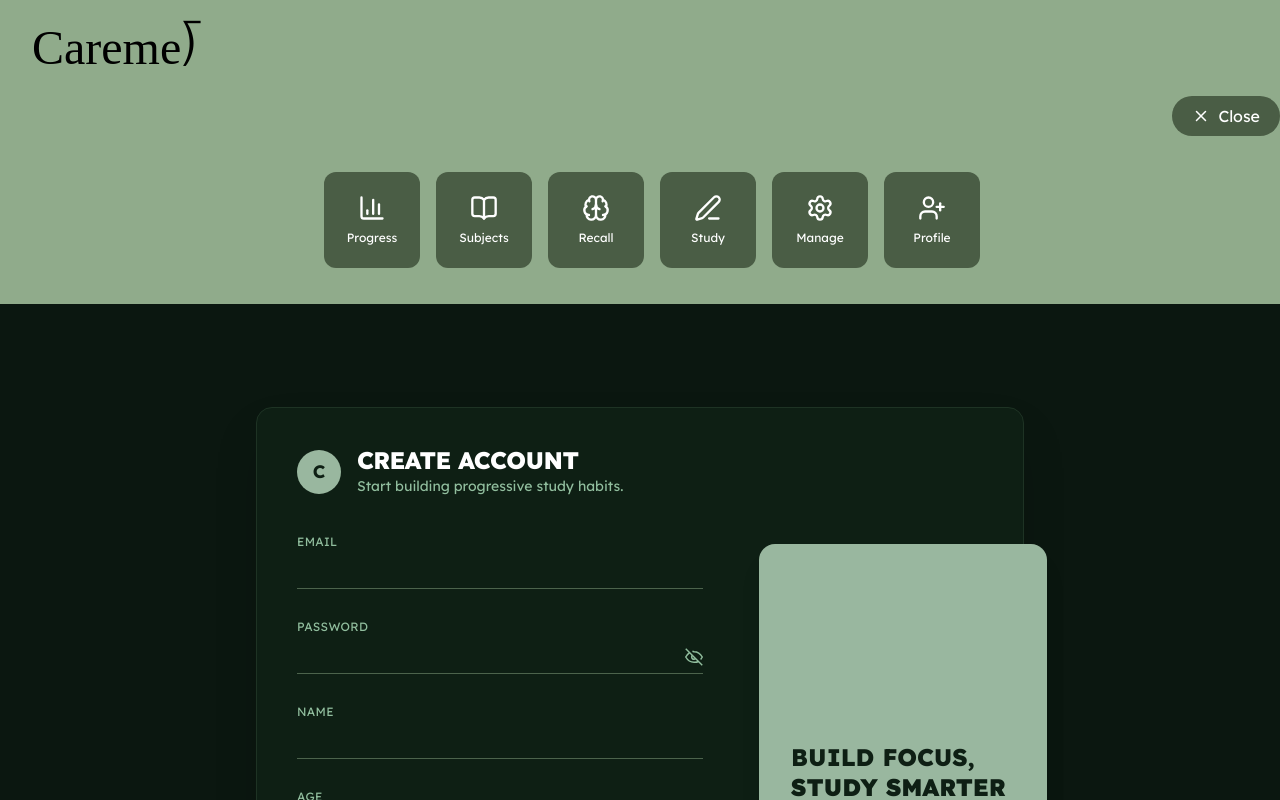
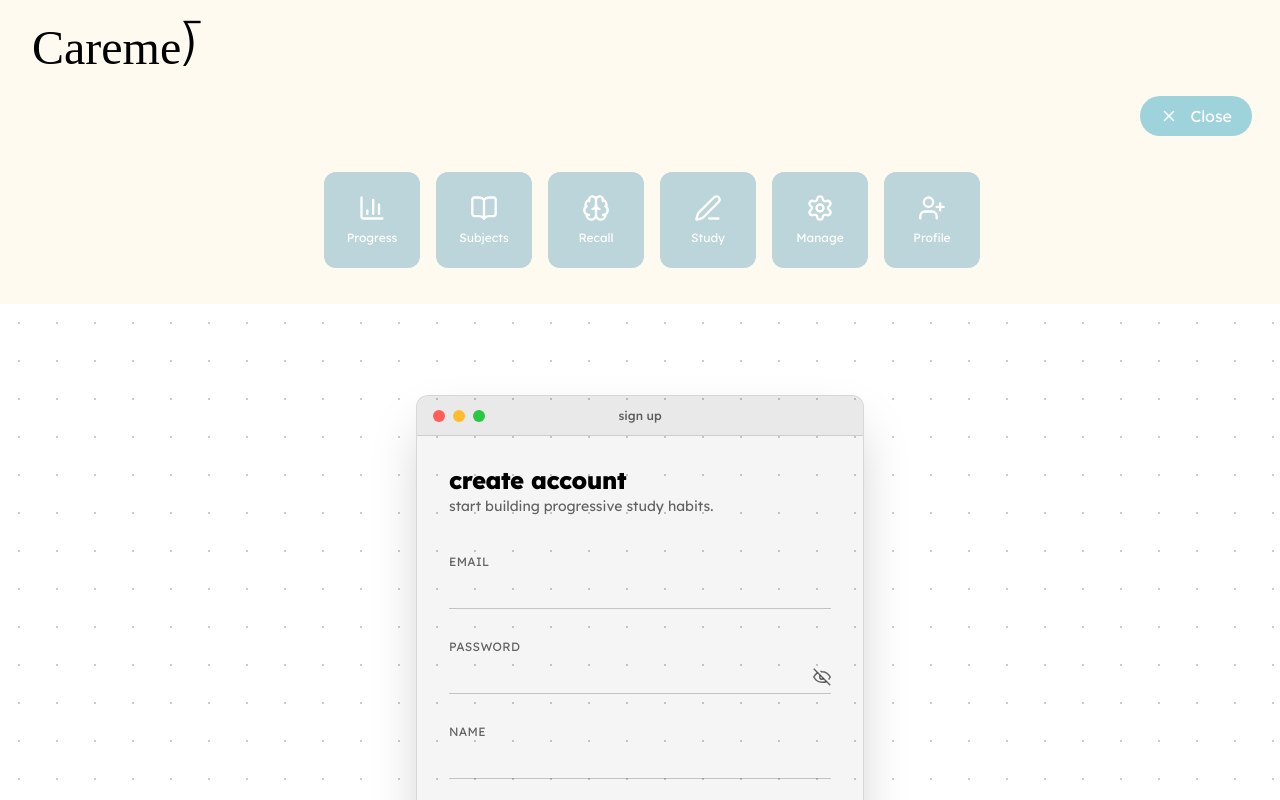
Before and after one commit to shabdisatyal/ADHD-COACH, a React (Vite) app in the folder ADHD_COACH/: page /signup in a window 1280 px wide. Both pictures are taken after a click on the button 1247 px from the left and 113 px from the top of the page. Shown: the top 800 px of the page. Built offline with nearby package versions, Linux system fonts and the light colour scheme; no server answers; a web font is replaced by a local one.

Commit message:
palette fixed

```diff
--- a/ADHD_COACH/frontend/components/NavButtons.jsx
+++ b/ADHD_COACH/frontend/components/NavButtons.jsx
@@ -18,7 +18,7 @@ export function NavButtons() {
     <div className="w-full flex flex-col items-end pl-6">
       <button
         onClick={() => setOpen(!open)}
-        className="flex items-center gap-2 bg-[#4A5D45] text-white px-5 py-2 rounded-full hover:bg-[#5A7863] transition-colors cursor-pointer mt-6 mb-3"
+        className="flex items-center gap-3 bg-[#9ED3DC] text-white px-5 py-2 rounded-full hover:bg-[#BBD5DA] transition-colors cursor-pointer mt-6 mr-7 mb-3"
       >
         {open ? <X size={18} /> : <Menu size={18} />}
         <span>{open ? 'Close' : ''}</span>
@@ -29,10 +29,10 @@ export function NavButtons() {
           open ? 'max-h-96 opacity-100' : 'max-h-0 opacity-0'
         }`}
       >
-        <div className="bg-[#90AB8B] py-6 px-4 flex flex-wrap gap-4 justify-center">
+        <div className="bg-none py-6 px-4 flex flex-wrap gap-4 justify-center">
           {NAV_ITEMS.map(({ to, label, icon: Icon }) => (
             <Link key={to} to={to} onClick={() => setOpen(false)}>
-              <div className="flex flex-col items-center justify-center gap-2 bg-[#4A5D45] hover:bg-[#5A7863] text-white w-24 h-24 rounded-xl cursor-pointer transition-colors">
+              <div className="flex flex-col items-center justify-center gap-2 bg-[#BBD5DA] hover:bg-[#DFF1F1] text-white hover:text-[#9ED3DC] w-24 h-24 rounded-xl cursor-pointer transition-colors">
                 <Icon size={28} />
                 <span className="text-xs">{label}</span>
               </div>
--- a/ADHD_COACH/frontend/components/pages/profile.jsx
+++ b/ADHD_COACH/frontend/components/pages/profile.jsx
@@ -1,3 +1,6 @@
+import { useEffect, useState } from "react";
+import { supabase } from "../../../supabaseclient";
+
 const theme = {
   "--bg": "#EBF4DD",
   "--sage": "#90AB8B",
@@ -5,39 +8,175 @@ const theme = {
   "--ink": "#3B4953",
 };
 
+function formatDate(iso) {
+  if (!iso) return "";
+  return new Date(iso).toLocaleDateString("en-US", {
+    month: "long",
+    day: "numeric",
+    year: "numeric",
+  });
+}
 
-export default function Profile() {
+function initialsFrom(name, email) {
+  const base = name || email || "?";
+  return base.trim().charAt(0).toUpperCase();
+}
 
-   <div className="Profile">
+export function Profile() {
+  const [user, setUser] = useState(null);
+  const [newPassword, setNewPassword] = useState("");
+  const [newEmail, setNewEmail] = useState("");
+  const [statusMsg, setStatusMsg] = useState("");
+  const [errorMsg, setErrorMsg] = useState("");
+  const [saving, setSaving] = useState(false);
 
-        <div className="ProfilePicture">
+  useEffect(() => {
+    supabase.auth.getUser().then(({ data, error }) => {
+      if (!error) {
+        setUser(data.user);
+        setNewEmail(data.user?.email || "");
+      }
+    });
+  }, []);
 
+  const name = user?.user_metadata?.first_name || "";
+  const email = user?.email || "";
+  const memberSince = formatDate(user?.created_at);
 
+  const handlePasswordUpdate = async (e) => {
+    e.preventDefault();
+    setErrorMsg("");
+    setStatusMsg("");
+    if (!newPassword) {
+      setErrorMsg("Enter a new password first.");
+      return;
+    }
+    setSaving(true);
+    const { error } = await supabase.auth.updateUser({ password: newPassword });
+    setSaving(false);
+    if (error) {
+      setErrorMsg(error.message);
+      return;
+    }
+    setStatusMsg("Password updated.");
+    setNewPassword("");
+  };
+
+  const handleEmailUpdate = async (e) => {
+    e.preventDefault();
+    setErrorMsg("");
+    setStatusMsg("");
+    if (!newEmail) {
+      setErrorMsg("Enter an email first.");
+      return;
+    }
+    setSaving(true);
+    const { error } = await supabase.auth.updateUser({ email: newEmail });
+    setSaving(false);
+    if (error) {
+      setErrorMsg(error.message);
+      return;
+    }
+    setStatusMsg("Check your inbox to confirm the new email.");
+  };
+
+  const handleSignOut = async () => {
+    await supabase.auth.signOut();
+    window.location.href = "/signin";
+  };
+
+  const inputClass =
+    "w-full bg-transparent text-[var(--ink)] text-sm py-2 border-b border-[var(--sage)]/40 outline-none focus:border-[var(--forest)] transition-colors";
+  const labelClass = "text-[var(--forest)]/70 text-xs uppercase tracking-wide";
+
+  return (
+    <div style={theme} className="min-h-screen w-full bg-[var(--bg)] px-6 py-12">
+      <div className="max-w-4xl mx-auto grid grid-cols-1 md:grid-cols-[280px_1fr] gap-8">
+        {/* left: avatar + details card */}
+        <div className="flex flex-col items-center md:items-start gap-4">
+          <div className="w-28 h-28 rounded-full bg-[var(--forest)] flex items-center justify-center text-4xl font-bold text-[var(--bg)] overflow-hidden">
+            {user?.user_metadata?.avatar_url ? (
+              <img
+                src={user.user_metadata.avatar_url}
+                alt="Profile"
+                className="w-full h-full object-cover"
+              />
+            ) : (
+              initialsFrom(name, email)
+            )}
+          </div>
+
+          <div className="w-full bg-white rounded-xl border border-[var(--sage)]/30 shadow-sm p-5 text-center md:text-left">
+            <p className="text-lg font-bold text-[var(--forest)]">
+              {name || "Your name"}
+            </p>
+            <p className="text-sm text-[var(--ink)]/70 mt-1 break-all">{email}</p>
+            <p className="text-xs text-[var(--sage)] mt-4 uppercase tracking-wide">
+              Member since
+            </p>
+            <p className="text-sm text-[var(--ink)]">{memberSince || "—"}</p>
+          </div>
         </div>
 
+        {/* right: account settings */}
+        <div className="bg-white rounded-xl border border-[var(--sage)]/30 shadow-sm p-6 flex flex-col gap-8">
+          <h2 className="text-xl font-bold text-[var(--forest)]">Account settings</h2>
 
+          <form onSubmit={handleEmailUpdate} className="flex flex-col gap-2">
+            <label className={labelClass}>Email</label>
+            <input
+              type="email"
+              value={newEmail}
+              onChange={(e) => setNewEmail(e.target.value)}
+              autoComplete="username"
+              className={inputClass}
+            />
+            <button
+              type="submit"
+              disabled={saving}
+              className="self-start mt-2 text-sm font-semibold text-[var(--forest)] hover:underline disabled:opacity-60"
+            >
+              Update email
+            </button>
+          </form>
 
+          <form onSubmit={handlePasswordUpdate} className="flex flex-col gap-2">
+            <label className={labelClass}>New password</label>
+            <input
+              type="password"
+              value={newPassword}
+              onChange={(e) => setNewPassword(e.target.value)}
+              autoComplete="new-password"
+              className={inputClass}
+            />
+            <button
+              type="submit"
+              disabled={saving}
+              className="self-start mt-2 text-sm font-semibold text-[var(--forest)] hover:underline disabled:opacity-60"
+            >
+              Update password
+            </button>
+          </form>
 
+          {(statusMsg || errorMsg) && (
+            <p
+              className={`text-sm ${
+                errorMsg ? "text-red-500" : "text-[var(--forest)]"
+              }`}
+            >
+              {errorMsg || statusMsg}
+            </p>
+          )}
 
-
-
-
-
-
-        <div className="ProfileDetails">
-            <form action="POST" className="UserDetails">
-                <input type="text" className="" />
-                <input type="password" className="" />
-                <input type="" className="" />
-            </form>
-
-        <div className="ProfileSettings"></div>
+          <button
+            type="button"
+            onClick={handleSignOut}
+            className="self-start mt-4 rounded-full px-6 py-2 text-sm font-bold text-white bg-[var(--ink)] hover:opacity-90 transition-opacity"
+          >
+            Sign out
+          </button>
         </div>
-
-
-
-
-
-
+      </div>
     </div>
+  );
 }
--- a/ADHD_COACH/frontend/components/pages/signin.jsx
+++ b/ADHD_COACH/frontend/components/pages/signin.jsx
@@ -1,19 +1,21 @@
 import React, { useState } from "react";
 import { supabase } from "../../../supabaseclient";
 
-//to add custom color changer
+// placeholder palette — black/white/gray only. swap these once you've
+// picked real colors; everything below reads from these tokens.
 const theme = {
-  "--bg": "#0B1710",
-  "--panel": "#0E1F14",
-  "--panel-border": "#1E3324",
-  "--border": "#4c634c",
-  "--muted": "#91be9e",
-  "--text": "#FFFFFF",
-  "--accent": "#99b79f",
-  "--ink": "#0E1F14",
-  "--pink": "#F6A8CB",
-  "--pink-hover": "#F393BE",
-  "--error": "#F87171",
+  "--bg": "#fdfdfd",
+  "--panel": "#FFFFFF",
+  "--panel-border": "#E0E0E0",
+  "--titlebar": "#EDEDED",
+  "--border": "#D4D4D4",
+  "--muted": "#8A8A8A",
+  "--text": "#111111",
+  "--accent": "#111111",
+  "--ink": "#FFFFFF",
+  "--button": "#111111",
+  "--button-hover": "#2A2A2A",
+  "--error": "#111111",
 };
 
 export const Signin = () => {
@@ -74,22 +76,37 @@ export const Signin = () => {
 
   return (
     <div
-      style={theme}
       className="min-h-screen w-full flex items-center justify-center bg-[var(--bg)] px-4 py-10"
+      style={{
+        ...theme,
+        backgroundImage:
+          "radial-gradient(circle, var(--border) 1px, transparent 1px)",
+        backgroundSize: "38px 38px",
+      }}
     >
-      <div className="relative w-full max-w-3xl bg-[var(--panel)] border border-[var(--panel-border)] rounded-2xl shadow-2xl flex flex-col md:flex-row overflow-visible">
-        {/* left: form */}
-        <div className="flex-1 p-10 md:pr-16">
-          <div className="flex items-center gap-4 mb-8">
+      {/* mac-style window */}
+      <div className="w-full max-w-md bg-[var(--panel)] border border-[var(--panel-border)] rounded-xl shadow-2xl overflow-hidden">
+        {/* title bar */}
+        <div className="relative flex items-center h-10 px-4 bg-[var(--titlebar)] border-b border-[var(--panel-border)]">
+          <div className="flex items-center gap-2">
+            <span className="w-3 h-3 rounded-full bg-[#FF5F57]" />
+            <span className="w-3 h-3 rounded-full bg-[#FFBD2E]" />
+            <span className="w-3 h-3 rounded-full bg-[#28C840]" />
+          </div>
+          <p className="absolute left-1/2 -translate-x-1/2 text-xs font-medium text-[var(--muted)]">
+            sign in
+          </p>
+        </div>
 
-            <div>
-              <h1 className="text-[var(--text)] text-2xl font-extrabold tracking-tight leading-none">
-
-              </h1>
-              <p className="text-[var(--muted)] text-sm mt-1">
-                Hey! Pick up right where you left off.
-              </p>
-            </div>
+        {/* window content */}
+        <div className="p-8">
+          <div className="mb-8">
+            <h1 className="text-[var(--text)] text-2xl font-extrabold tracking-tight leading-none">
+              welcome back
+            </h1>
+            <p className="text-[var(--muted)] text-sm mt-1">
+              pick up right where you left off.
+            </p>
           </div>
 
           <form onSubmit={handleSubmit} className="flex flex-col gap-6">
@@ -119,7 +136,7 @@ export const Signin = () => {
                 type="button"
                 onClick={() => setShowPassword((s) => !s)}
                 aria-label={showPassword ? "Hide password" : "Show password"}
-                className="absolute right-0 bottom-2 text-[var(--muted)] hover:text-[var(--accent)] transition-colors"
+                className="absolute right-0 bottom-2 text-[var(--muted)] hover:text-[var(--text)] transition-colors"
               >
                 {showPassword ? (
                   <svg width="18" height="18" viewBox="0 0 24 24" fill="none" stroke="currentColor" strokeWidth="2">
@@ -142,19 +159,21 @@ export const Signin = () => {
                 onChange={(e) => setRemember(e.target.checked)}
                 className="w-4 h-4 rounded border-[var(--border)] accent-[var(--accent)]"
               />
-              Remember you?
+              remember me
             </label>
 
             {errorMsg && (
-              <p className="text-sm text-[var(--error)] -mt-2">{errorMsg}</p>
+              <p className="text-sm text-[var(--error)] font-medium -mt-2">
+                {errorMsg}
+              </p>
             )}
 
             <button
               type="submit"
               disabled={loading}
-              className="w-full rounded-full py-3 font-bold text-[var(--ink)] bg-[var(--pink)] hover:bg-[var(--pink-hover)] transition-colors disabled:opacity-60"
+              className="w-full rounded-md py-3 font-bold text-[var(--ink)] bg-[var(--button)] hover:bg-[var(--button-hover)] transition-colors disabled:opacity-60"
             >
-              {loading ? "Logging in..." : "LOGIN"}
+              {loading ? "logging in..." : "login"}
             </button>
           </form>
 
@@ -162,25 +181,14 @@ export const Signin = () => {
             <button
               type="button"
               onClick={handleUpdate}
-              className="text-[var(--muted)] underline bg-transparent border-none cursor-pointer hover:text-[var(--accent)] transition-colors"
+              className="text-[var(--muted)] underline bg-transparent border-none cursor-pointer hover:text-[var(--text)] transition-colors"
             >
-              Forgot Password?
+              forgot password?
             </button>
             <a href="/signup" className="text-[var(--muted)]">
-              New here?{" "}
-              <span className="text-[var(--accent)] font-semibold">Create account</span>
+              new here?{" "}
+              <span className="text-[var(--text)] font-semibold">create account</span>
             </a>
-          </div>
-        </div>
-
-        {/* right: decorative panel */}
-        <div className="hidden md:block relative w-64 shrink-0">
-          <div className="absolute -right-6 top-1/2 -translate-y-1/2 w-72 h-80 rounded-2xl bg-[var(--accent)] p-8 flex flex-col justify-end shadow-xl">
-            <p className="text-[var(--ink)] text-2xl font-extrabold leading-tight relative mt-40">
-              STAY ON TRACK,
-              <br />
-              <span className="font-black">KEEP MOVING</span> ✦
-            </p>
           </div>
         </div>
       </div>
--- a/ADHD_COACH/frontend/components/pages/signup.jsx
+++ b/ADHD_COACH/frontend/components/pages/signup.jsx
@@ -1,25 +1,25 @@
 import React, { useState } from "react";
 import { supabase } from "../../../supabaseclient";
-import { Signin } from "./signin";
 
-//to add custom color changer
+// simple, functional names — bg/panel describe where the color goes,
+// not what the color looks like, so swapping values later stays easy
 const theme = {
-  "--bg": "#0B1710",
-  "--panel": "#0E1F14",
-  "--panel-border": "#1E3324",
-  "--border": "#4c634c",
-  "--muted": "#91be9e",
-  "--text": "#FFFFFF",
-  "--accent": "#99b79f",
-  "--ink": "#0E1F14",
-  "--pink": "#F6A8CB",
-  "--pink-hover": "#F393BE",
-  "--error": "#F87171",
+  "--bg": "#FFFFFF",
+  "--panel": "rgba(0,0,0,0.04)",       // faint dark glass, sits on white
+  "--panelBorder": "rgba(0,0,0,0.12)",
+  "--titlebar": "rgba(0,0,0,0.05)",
+  "--border": "rgba(0,0,0,0.2)",
+  "--text": "#000000",
+  "--ink": "#FFFFFF",                  // text on the button
+  "--button": "#000000",
+  "--buttonHover": "#333333",
+  "--error": "#000000",
 };
 
 export const Signup = () => {
   const [form, setForm] = useState({ email: "", password: "", name: "", age: "" });
   const [errorMsg, setErrorMsg] = useState("");
+  const [statusMsg, setStatusMsg] = useState("");
   const [loading, setLoading] = useState(false);
   const [showPassword, setShowPassword] = useState(false);
 
@@ -30,6 +30,7 @@ export const Signup = () => {
   const handleSubmit = async (e) => {
     e.preventDefault();
     setErrorMsg("");
+    setStatusMsg("");
     setLoading(true);
 
     const { data, error } = await supabase.auth.signUp({
@@ -50,12 +51,13 @@ export const Signup = () => {
       return;
     }
 
-    console.log(data);
+    setStatusMsg("Check your email for a verification link to finish setting up your account.");
   };
 
   const handleUpdate = async (e) => {
     e.preventDefault();
     setErrorMsg("");
+    setStatusMsg("");
 
     if (!form.email) {
       setErrorMsg("Enter your email above first, then click 'Forgot Password?'");
@@ -71,33 +73,46 @@ export const Signup = () => {
       return;
     }
 
-    console.log("Password reset email sent:", data);
+    setStatusMsg("Password reset email sent — check your inbox.");
   };
 
   const inputClass =
-    "w-full bg-transparent text-[var(--text)] text-sm py-2 border-b border-[var(--border)] outline-none focus:border-[var(--accent)] transition-colors";
-  const labelClass = "text-[var(--muted)] text-xs uppercase tracking-wide";
+    "w-full bg-transparent text-[var(--text)] text-sm py-2 border-b border-[var(--border)] outline-none focus:border-[var(--button)] transition-colors";
+  const labelClass = "text-[var(--text)]/60 text-xs uppercase tracking-wide";
 
   return (
     <div
-      style={theme}
       className="min-h-screen w-full flex items-center justify-center bg-[var(--bg)] px-4 py-10"
+      style={{
+        ...theme,
+        backgroundImage:
+          "radial-gradient(circle, var(--border) 1px, transparent 1px)",
+        backgroundSize: "38px 38px",
+      }}
     >
-      <div className="relative w-full max-w-3xl bg-[var(--panel)] border border-[var(--panel-border)] rounded-2xl shadow-2xl flex flex-col md:flex-row overflow-visible">
-        {/* left: form */}
-        <div className="flex-1 p-10 md:pr-16">
-          <div className="flex items-center gap-4 mb-8">
-            <div className="w-11 h-11 rounded-full bg-[var(--accent)] flex items-center justify-center text-[var(--ink)] text-lg font-bold shrink-0">
-              C
-            </div>
-            <div>
-              <h1 className="text-[var(--text)] text-2xl font-extrabold tracking-tight leading-none">
-                CREATE ACCOUNT
-              </h1>
-              <p className="text-[var(--muted)] text-sm mt-1">
-                Start building progressive study habits.
-              </p>
-            </div>
+      {/* mac-style window */}
+      <div className="w-full max-w-md bg-[var(--panel)] border border-[var(--panelBorder)] rounded-xl shadow-2xl overflow-hidden">
+        {/* title bar */}
+        <div className="relative flex items-center h-10 px-4 bg-[var(--titlebar)] border-b border-[var(--panelBorder)]">
+          <div className="flex items-center gap-2">
+            <span className="w-3 h-3 rounded-full bg-[#FF5F57]" />
+            <span className="w-3 h-3 rounded-full bg-[#FFBD2E]" />
+            <span className="w-3 h-3 rounded-full bg-[#28C840]" />
+          </div>
+          <p className="absolute left-1/2 -translate-x-1/2 text-xs font-medium text-[var(--text)]/60">
+            sign up
+          </p>
+        </div>
+
+        {/* window content */}
+        <div className="p-8">
+          <div className="mb-8">
+            <h1 className="text-[var(--text)] text-2xl font-extrabold tracking-tight leading-none">
+              create account
+            </h1>
+            <p className="text-[var(--text)]/60 text-sm mt-1">
+              start building progressive study habits.
+            </p>
           </div>
 
           <form onSubmit={handleSubmit} className="flex flex-col gap-6">
@@ -127,7 +142,7 @@ export const Signup = () => {
                 type="button"
                 onClick={() => setShowPassword((s) => !s)}
                 aria-label={showPassword ? "Hide password" : "Show password"}
-                className="absolute right-0 bottom-2 text-[var(--muted)] hover:text-[var(--accent)] transition-colors"
+                className="absolute right-0 bottom-2 text-[var(--text)]/60 hover:text-[var(--button)] transition-colors"
               >
                 {showPassword ? (
                   <svg width="18" height="18" viewBox="0 0 24 24" fill="none" stroke="currentColor" strokeWidth="2">
@@ -169,12 +184,16 @@ export const Signup = () => {
               <p className="text-sm text-[var(--error)] -mt-2">{errorMsg}</p>
             )}
 
+            {statusMsg && (
+              <p className="text-sm text-[var(--button)] -mt-2">{statusMsg}</p>
+            )}
+
             <button
               type="submit"
               disabled={loading}
-              className="w-full rounded-full py-3 font-bold text-[var(--ink)] bg-[var(--pink)] hover:bg-[var(--pink-hover)] transition-colors disabled:opacity-60"
+              className="w-full rounded-full py-3 font-bold text-[var(--ink)] bg-[var(--button)] hover:bg-[var(--buttonHover)] transition-colors disabled:opacity-60"
             >
-              {loading ? "Signing up..." : "SIGN UP"}
+              {loading ? "signing up..." : "sign up"}
             </button>
           </form>
 
@@ -182,25 +201,14 @@ export const Signup = () => {
             <button
               type="button"
               onClick={handleUpdate}
-              className="text-[var(--muted)] underline bg-transparent border-none cursor-pointer hover:text-[var(--accent)] transition-colors"
+              className="text-[var(--text)]/60 underline bg-transparent border-none cursor-pointer hover:text-[var(--button)] transition-colors"
             >
-              Forgot Password?
+              forgot password?
             </button>
-            <a href="/signin" className="text-[var(--muted)]">
-              Have an account?{" "}
-              <span className="text-[var(--accent)] font-semibold">Log in</span>
+            <a href="/signin" className="text-[var(--text)]/60">
+              have an account?{" "}
+              <span className="text-[var(--button)] font-semibold">log in</span>
             </a>
-          </div>
-        </div>
-
-        {/* right: decorative panel */}
-        <div className="hidden md:block relative w-64 shrink-0">
-          <div className="absolute -right-6 top-1/2 -translate-y-1/2 w-72 h-80 rounded-2xl bg-[var(--accent)] p-8 flex flex-col justify-end shadow-xl">
-            <p className="text-[var(--ink)] text-2xl font-extrabold leading-tight relative mt-40">
-              BUILD FOCUS,
-              <br />
-              <span className="font-black">STUDY SMARTER</span> ✦
-            </p>
           </div>
         </div>
       </div>
--- a/ADHD_COACH/src/App.jsx
+++ b/ADHD_COACH/src/App.jsx
@@ -10,6 +10,7 @@ import { Flashcard } from '../frontend/components/flashcards';
 import { Subjects } from '../frontend/components/pages/subjects';
 import { Study } from '../frontend/components/pages/study';
 import { Signup } from '../frontend/components/pages/signup';
+import { Profile } from '../frontend/components/pages/profile';
 import { Signin } from '../frontend/components/pages/signin';
 
 
@@ -26,10 +27,11 @@ function AnimatedRoutes() {
         <Route path='/signin' element={<Signin/>} />
         <Route path='/flashcard' element={<Flashcard/>} />
         <Route path="/progress" element={<ProtectedRoute><Progress /></ProtectedRoute>} />
+        <Route path="/profile" element={<ProtectedRoute><Profile /></ProtectedRoute>} />
         <Route path="/subjects" element={<ProtectedRoute><Subjects /></ProtectedRoute>} />
 
         <Route path="/manage" element={<ProtectedRoute><Manage /></ProtectedRoute>} />
-        <Route path="*" element={<div>404 — oh! you landed to 'OUT OF THE BOX' </div>} />
+        <Route path="*" element={<div>oh! you landed to 'OUT OF THE BOX' </div>} />
       </Routes>
     </div>
   );
@@ -37,9 +39,9 @@ function AnimatedRoutes() {
 
 function App() {
   return (
-    <div className="Nonheader min-h-screen bg-[#F5F0C8]">
+    <div className="Nonheader min-h-screen bg-[#DFF1F1]">
       <AuthProvider>
-        <header className="bg-[#90AB8B] flex flex-col items-start pt-6 pb-3">
+        <header className="bg-[#FFFAF0] flex flex-col items-start pt-6 pb-3">
           <Link to="/">
             <h1 className="titletext font-fascinate ml-8 text-5xl">Careme⟌</h1>
           </Link>
@@ -48,7 +50,7 @@ function App() {
 
         <AnimatedRoutes />
 
-        <hr className="mt-0 h-0.5 bg-[#90AB8B] border-0" />
+
       </AuthProvider>
     </div>
   );
```
